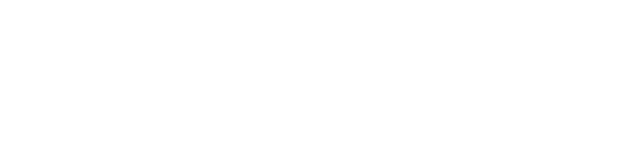
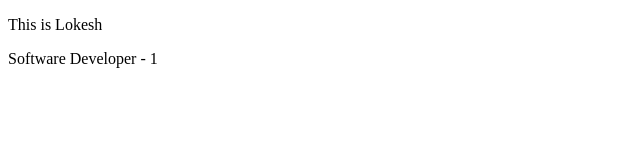
Before and after one commit to lokeshhhk/team-intro, a plain HTML site: page index.html in a window 1280 px wide. Shown: the whole page, without its empty margins (0-640 px from the left). Drawn offline with Linux system fonts and the light colour scheme.

Commit message:
feat:Updated name in index.html

```diff
--- a/index.html
+++ b/index.html
@@ -6,6 +6,7 @@
     <title>Day-2 Repo</title>
 </head>
 <body>
-
+    <p>This is Lokesh</p>
+    <p>Software Developer - 1</p>
 </body>
 </html>
```
